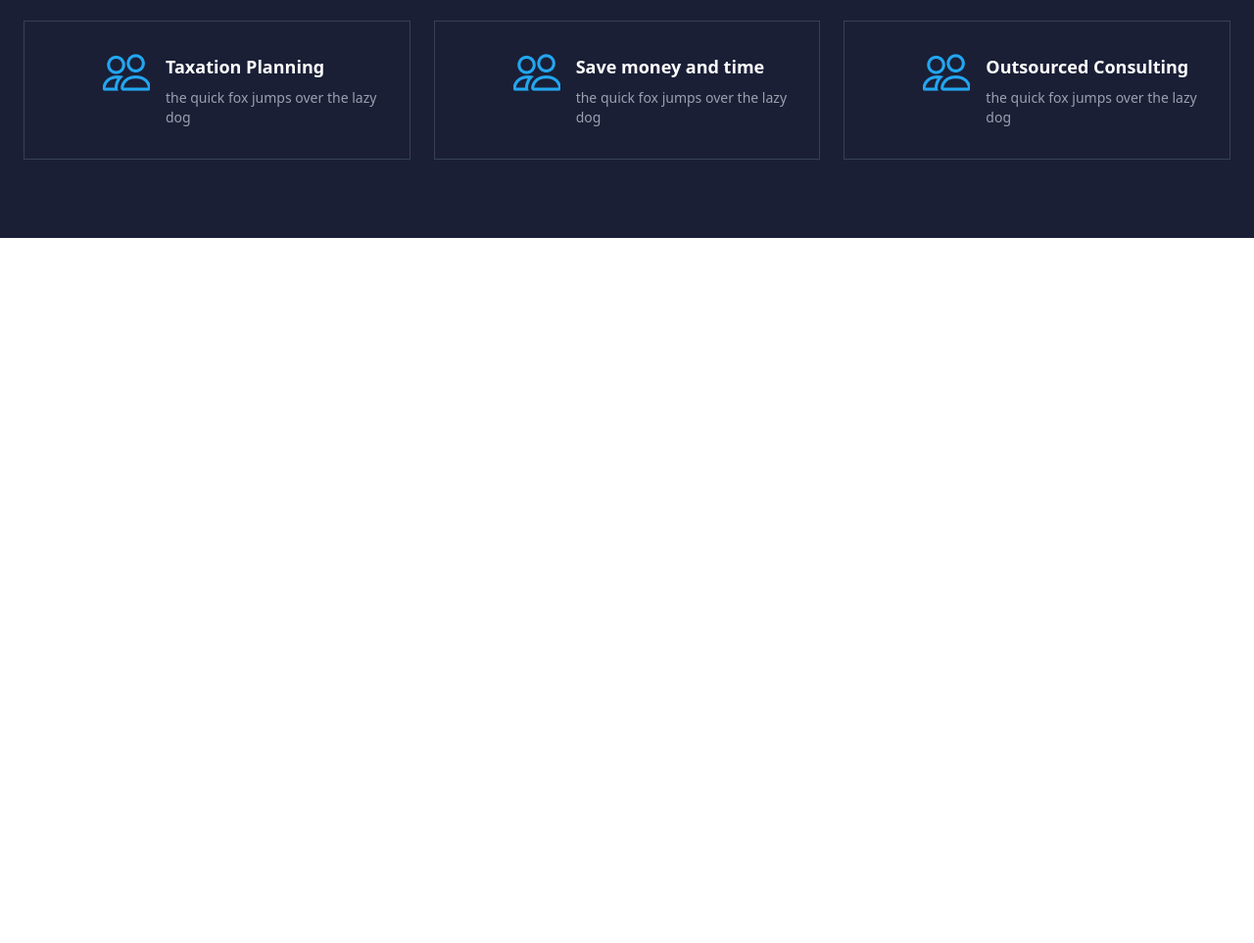
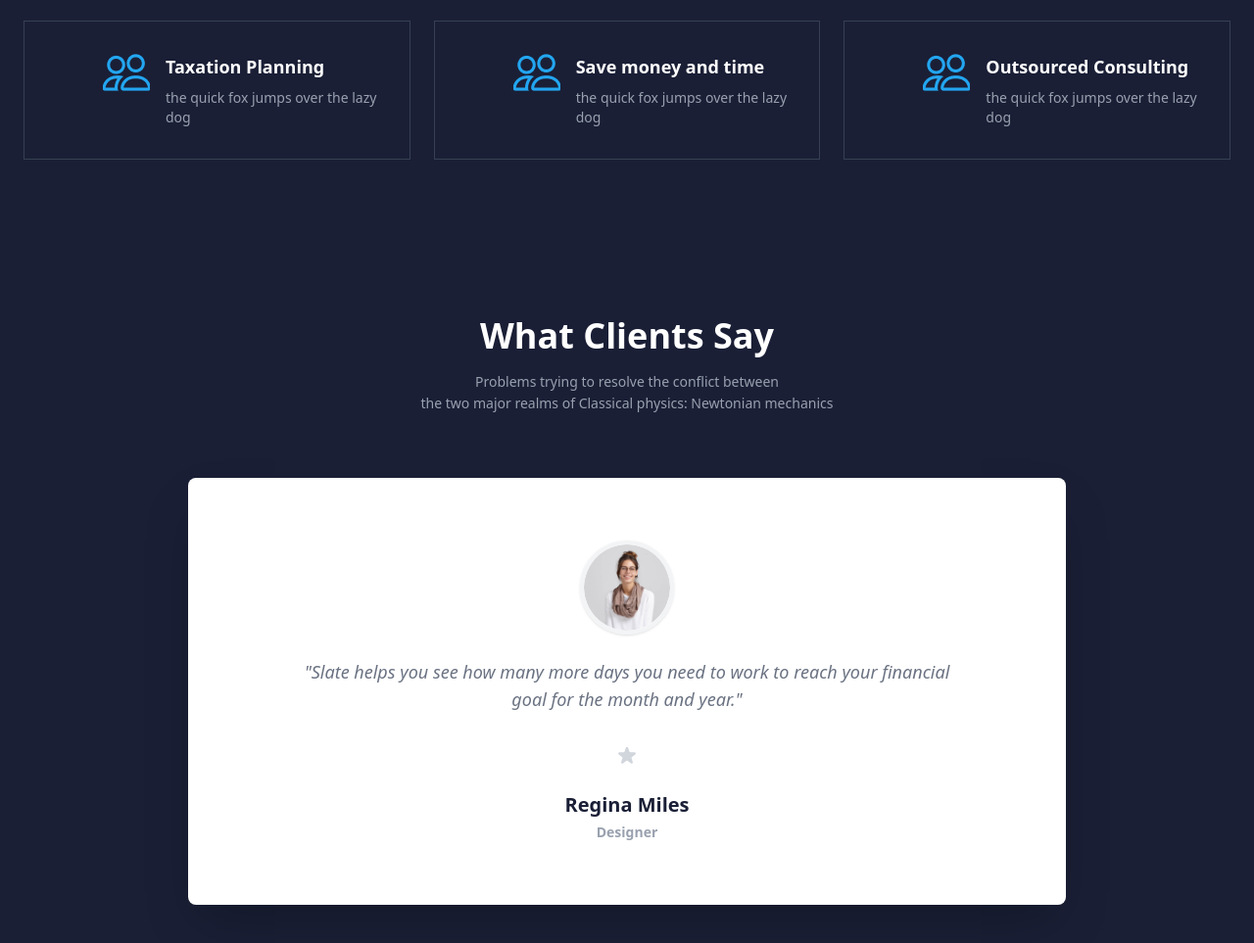
Before and after one commit to Ilyos11/Tailwind-4, a website: page index.html in a window 1280 px wide. Shown: the part 1331-2294 px from the top of the page at 98% size. Before the commit the page ends 1574 px from the top, so only its background shows below. Drawn offline with Linux system fonts and the light colour scheme.

Commit message:
Section 4

```diff
--- a/index.html
+++ b/index.html
@@ -182,6 +182,53 @@
 
 
 
+<!-- Section 4 -->
+<section class="bg-[#1a1f36] py-20 px-6 text-white font-sans">
+  <div class="max-w-4xl mx-auto">
+
+    <div class="text-center mb-16">
+      <h2 class="text-3xl md:text-4xl font-bold mb-4">What Clients Say</h2>
+      <p class="text-gray-400 max-w-xl mx-auto text-sm leading-relaxed">
+        Problems trying to resolve the conflict between <br class="hidden md:block">
+        the two major realms of Classical physics: Newtonian mechanics
+      </p>
+    </div>
+
+    <div class="bg-white rounded-lg p-10 md:p-16 text-center shadow-2xl">
+
+      <div class="mb-6 flex justify-center">
+        <img src="Circle photo.png" alt="Regina Miles" class="w-24 h-24 rounded-full object-cover border-4 border-gray-100 shadow-sm">
+      </div>
+
+
+      <p class="text-gray-500 text-lg italic mb-8 max-w-2xl mx-auto">
+        "Slate helps you see how many more days you need to work to reach your financial goal for the month and year."
+      </p>
+
+
+      <div class="flex justify-center space-x-1 mb-6">
+
+        <template x-for="i">
+          <img src="Stars Icon.png" class="w-6 ">
+            <path d="M9.049" />
+          </img>
+        </template>
+
+        <svg class="w-6 h-6 text-gray-300 fill-current" viewBox="0 0 20 20">
+           <path d="M9.049 2.927c.3-.921 1.603-.921 1.902 0l1.07 3.292a1 1 0 00.95.69h3.462c.969 0 1.371 1.24.588 1.81l-2.8 2.034a1 1 0 00-.364 1.118l1.07 3.292c.3.921-.755 1.688-1.54 1.118l-2.8-2.034a1 1 0 00-1.175 0l-2.8 2.034c-.784.57-1.838-.197-1.539-1.118l1.07-3.292a1 1 0 00-.364-1.118L2.98 8.72c-.783-.57-.38-1.81.588-1.81h3.461a1 1 0 00.951-.69l1.07-3.292z" />
+        </svg>
+      </div>
+
+      <h4 class="text-[#1a1f36] font-bold text-xl mb-1">Regina Miles</h4>
+      <p class="text-gray-400 font-semibold text-sm">Designer</p>
+
+    </div>
+  </div>
+</section>
+
+
+
+
 
 </body>
 </html>
```
Also changed, not shown: Circle photo.png (added), Stars Icon.png (added), src/output.css.
